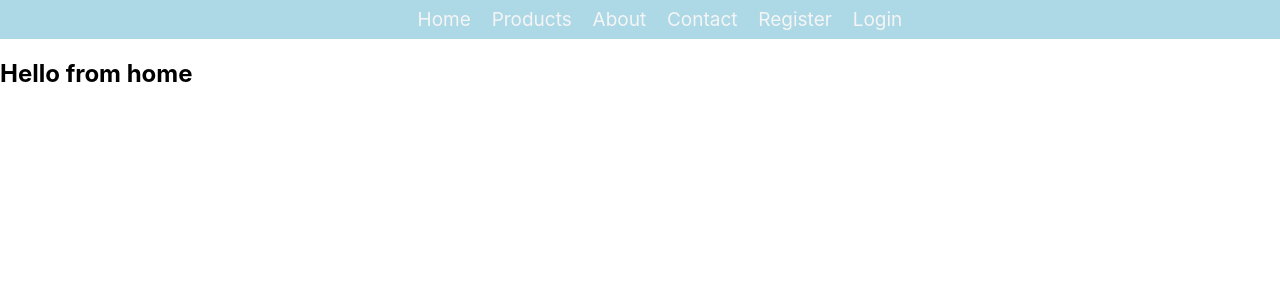
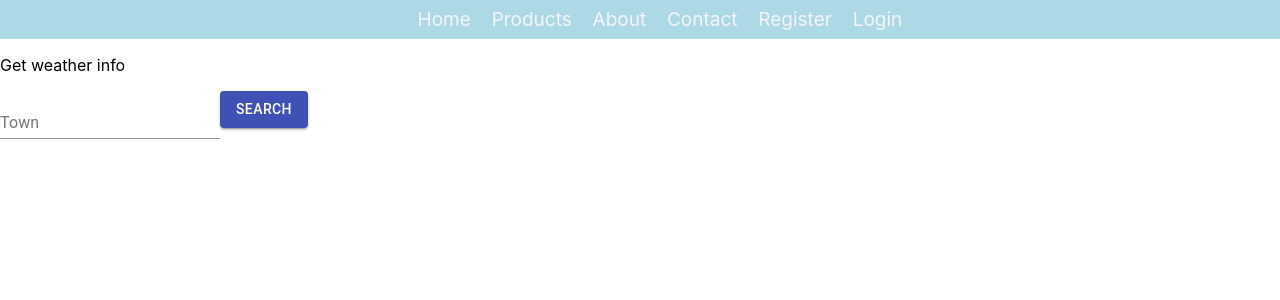
Before and after one commit to Nikolayski/Products, a React (Create React App) app in the folder frontend/: page / in a window 1280 px wide. Shown: the top 300 px of the page. Built offline with nearby package versions, Linux system fonts and the light colour scheme.

Commit message:
Modify home

```diff
--- a/frontend/src/components/Home/Home.js
+++ b/frontend/src/components/Home/Home.js
@@ -1,10 +1,21 @@
+import { Button, FormControl, Input, InputLabel } from '@material-ui/core';
 import React from 'react';
 import './Home.css';
 
 
 const Home = (props) => {
+
+
+
     return (
-    <h1>Hello from home</h1>
+        <form>
+            <p>Get weather info</p>
+            <FormControl className="form-control">
+                <InputLabel htmlFor="town">Town</InputLabel>
+                <Input type="text" id="town" name="town" />
+            </FormControl>
+            <Button type="submit" variant="contained" color="primary">Search</Button>
+        </form>
     )
 }
 
```
